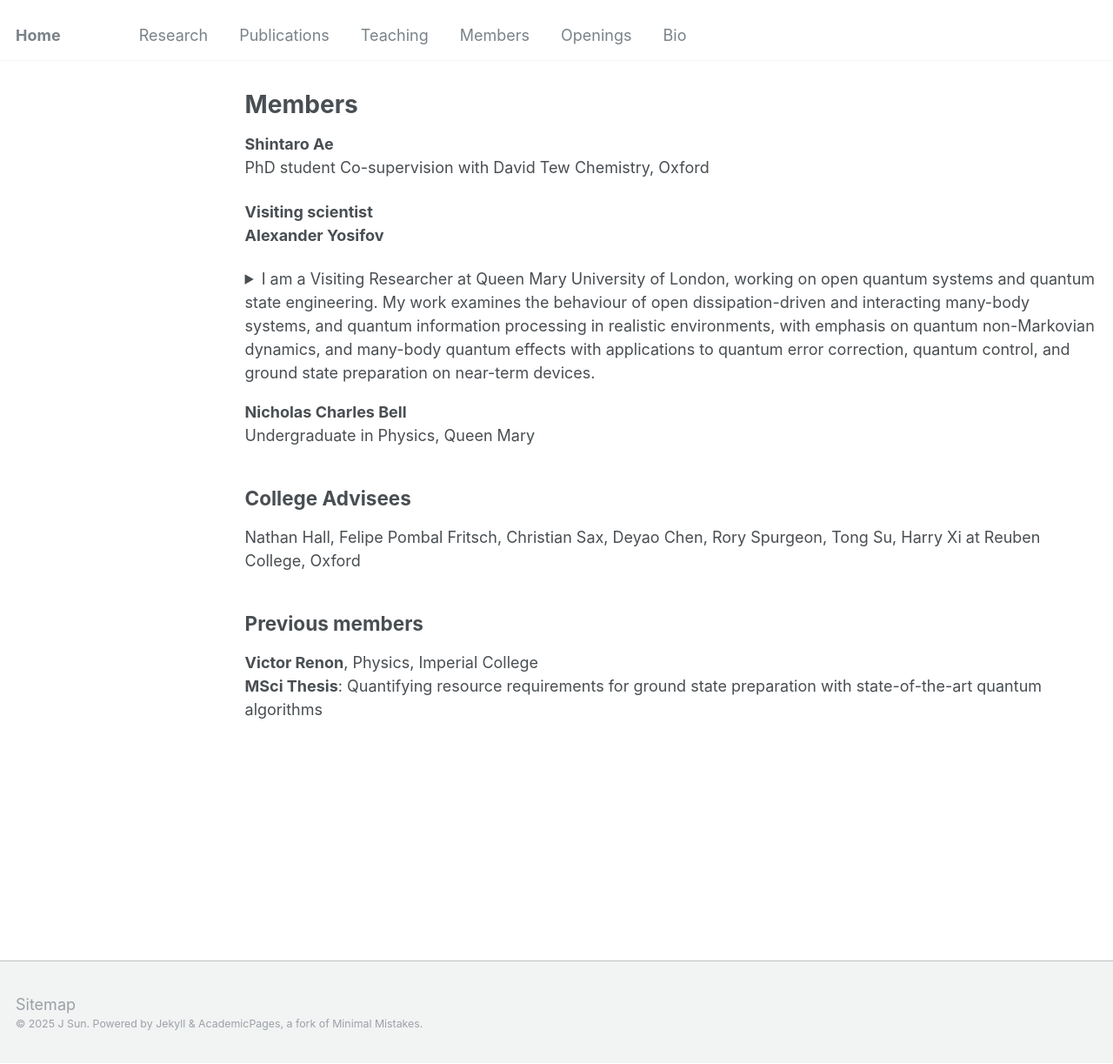
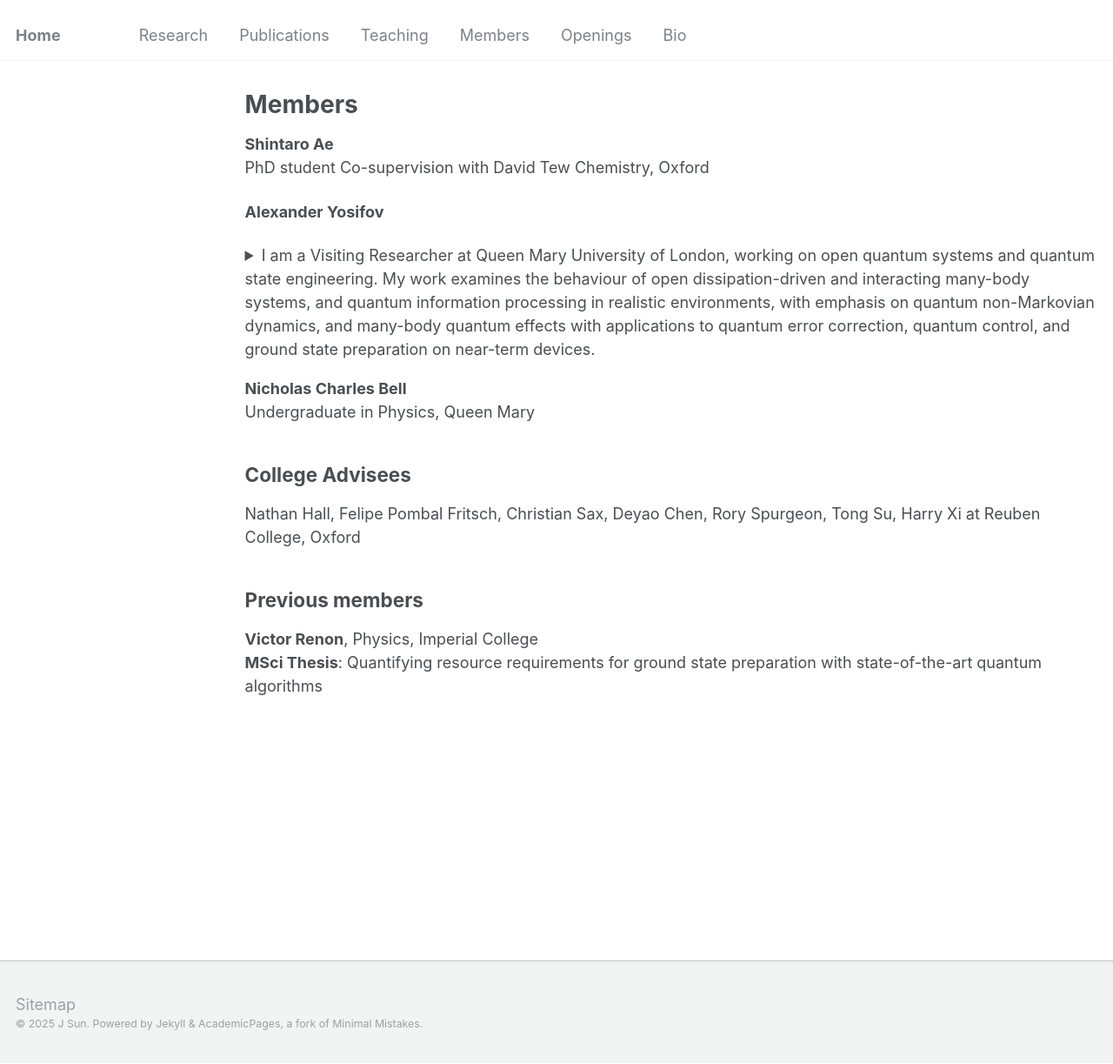
Before and after one commit to jinzhao-sun/jinzhao-sun.github.io, a Jekyll site: the page built from _pages/members.md, in a window 1280 px wide and 1223 px high. Shown: the whole window at 87% size. Built offline with Jekyll 4.4.1, drawn with Linux system fonts in a browser that asks for light colours.

Commit message:
Revise Alexander Yosifov's profile information
Updated member details for Alexander Yosifov.

```diff
--- a/_pages/members.md
+++ b/_pages/members.md
@@ -18,7 +18,7 @@ redirect_from:
 PhD student
 Co-supervision with David Tew Chemistry, Oxford
 
-**Visiting scientist**<br>
+
 **Alexander Yosifov**<br>
 <details>
   <summary>I am a Visiting Researcher at Queen Mary University of London, working on open quantum systems and quantum state engineering. My work examines the behaviour of open dissipation-driven and interacting many-body systems, and quantum information processing in realistic environments, with emphasis on quantum non-Markovian dynamics, and many-body quantum effects with applications to quantum error correction, quantum control, and ground state preparation on near-term devices.</summary><br>
```
